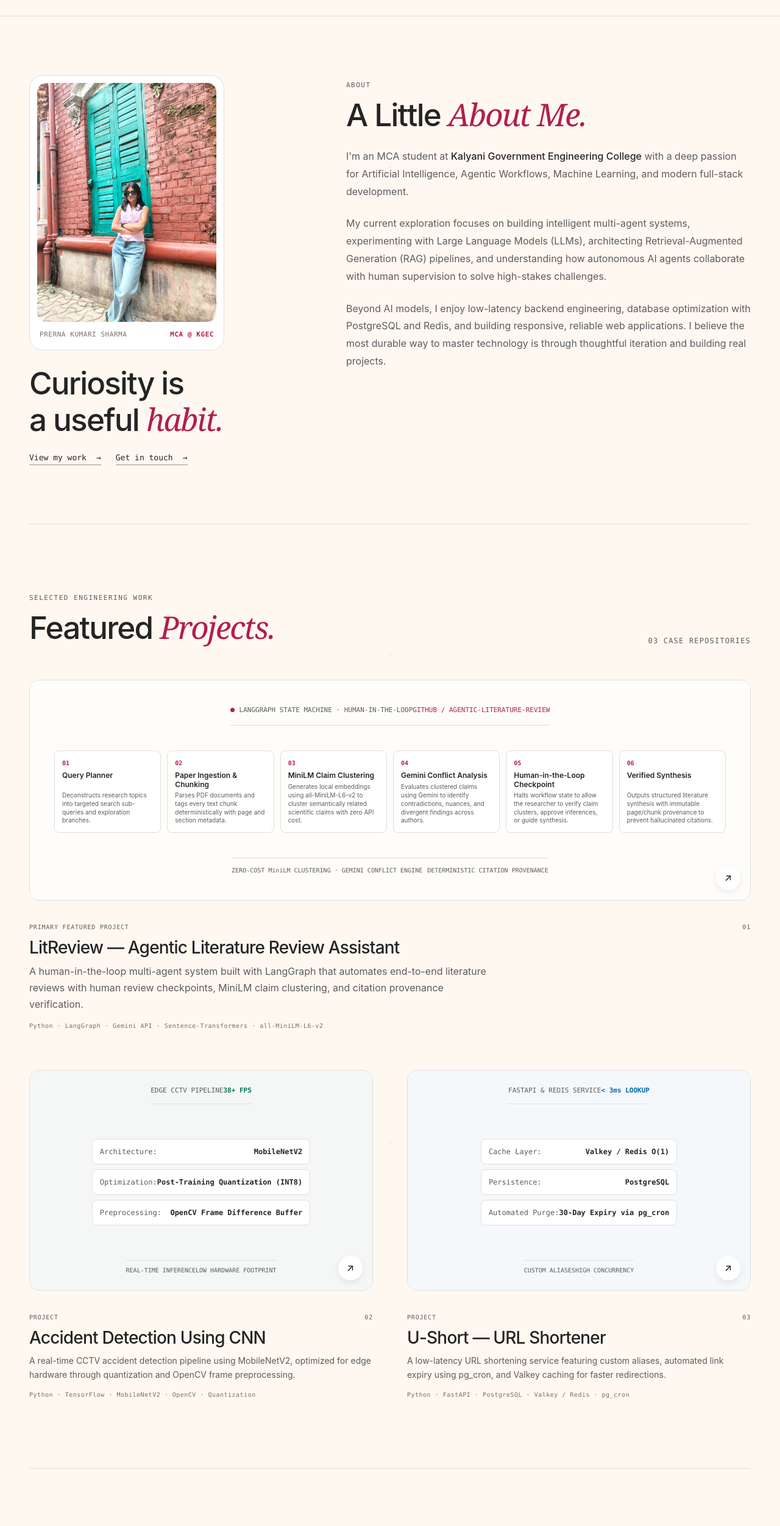
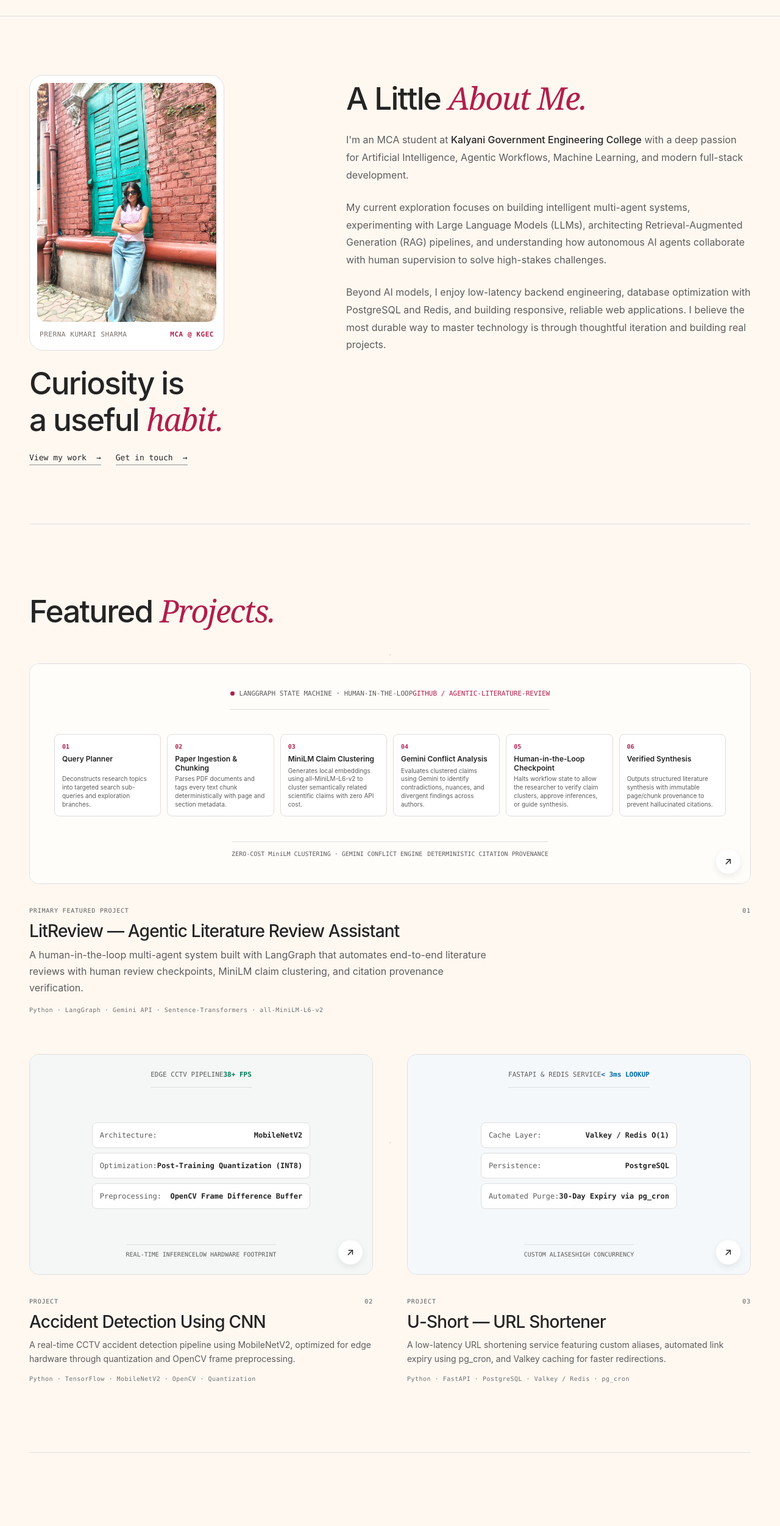
Before and after one commit to prerna12github/Personal-Portfolio, a React (Vite) app: page / in a window 1280 px wide. Shown: the part 926-3429 px from the top of the page at 61% size. Built offline with nearby package versions, Linux system fonts and the light colour scheme.

Commit message:
some fixiiieeee

```diff
--- a/src/components/About.jsx
+++ b/src/components/About.jsx
@@ -120,7 +120,7 @@ export const About = () => {
         {/* Right Column: Heading "A Little About me" & narrative bio paragraphs */}
         <div className="lg:col-span-7 space-y-6 text-[#5c5c5c] leading-[1.8] text-base pt-2">
           <div>
-            <p className="eyebrow mb-2">ABOUT</p>
+            {/* <p className="eyebrow mb-2">ABOUT</p>*/}
             <h2 className="mb-6 leading-[1.15] text-[#242424]">
               A Little <em>About Me.</em>
             </h2>
--- a/src/components/Contact.jsx
+++ b/src/components/Contact.jsx
@@ -36,7 +36,7 @@ export const Contact = () => {
 
         {/* Left: Tanuja's Iconic Large Heading & Socials */}
         <div className="lg:col-span-6 space-y-6">
-          <p className="eyebrow mb-2">LET'S CONNECT</p>
+          {/* <p className="eyebrow mb-2">LET'S CONNECT</p>*/}
           <h2 className="leading-[1.1] tracking-[-2px] text-[#242424]">
             Let's make<br />something <em>matter.</em>
           </h2>
--- a/src/components/Education.jsx
+++ b/src/components/Education.jsx
@@ -8,14 +8,14 @@ export const Education = () => {
       {/* Header */}
       <div className="flex flex-col sm:flex-row sm:items-end justify-between gap-4 mb-14">
         <div>
-          <p className="eyebrow mb-2">ACADEMIC BACKGROUND</p>
+          {/* <p className="eyebrow mb-2">ACADEMIC BACKGROUND</p>*/}
           <h2>
             Education &amp; <em>Honors.</em>
           </h2>
         </div>
-        <p className="text-xs font-mono text-[#5c5c5c] tracking-widest uppercase">
+        {/* <p className="text-xs font-mono text-[#5c5c5c] tracking-widest uppercase">
           CREDENTIALS
-        </p>
+        </p>*/}
       </div>
 
       <div className="grid grid-cols-1 lg:grid-cols-12 gap-12 items-start">
--- a/src/components/Exploring.jsx
+++ b/src/components/Exploring.jsx
@@ -39,7 +39,7 @@ export const Exploring = () => {
       {/* Header */}
       <div className="flex flex-col sm:flex-row sm:items-end justify-between gap-4 mb-14">
         <div>
-          <p className="eyebrow mb-2">CURRENT LEARNING PLAYGROUND</p>
+          {/* <p className="eyebrow mb-2">CURRENT LEARNING PLAYGROUND</p>*/}
           <h2>
             Active <em>Exploration.</em>
           </h2>
--- a/src/components/Projects.jsx
+++ b/src/components/Projects.jsx
@@ -10,14 +10,14 @@ export const Projects = () => {
       {/* Section Heading */}
       <div className="flex flex-col sm:flex-row sm:items-end justify-between gap-4 mb-14">
         <div>
-          <p className="eyebrow mb-2">SELECTED ENGINEERING WORK</p>
+          {/* <p className="eyebrow mb-2">SELECTED ENGINEERING WORK</p>*/}
           <h2>
             Featured <em>Projects.</em>
           </h2>
         </div>
-        <p className="text-xs font-mono text-[#5c5c5c] tracking-widest uppercase">
+        {/* <p className="text-xs font-mono text-[#5c5c5c] tracking-widest uppercase">
           03 CASE REPOSITORIES
-        </p>
+        </p>*/}
       </div>
 
       {/* ========================================================================= */}
--- a/src/components/Skills.jsx
+++ b/src/components/Skills.jsx
@@ -17,14 +17,14 @@ export const Skills = () => {
       {/* Header */}
       <div className="flex flex-col sm:flex-row sm:items-end justify-between gap-4 mb-10">
         <div>
-          <p className="eyebrow mb-2">TECHNICAL TOOLKIT</p>
+          {/* <p className="eyebrow mb-2">TECHNICAL TOOLKIT</p>*/}
           <h2>
             Skills &amp; <em>Technologies.</em>
           </h2>
         </div>
-        <p className="text-xs font-mono text-[#5c5c5c] tracking-widest uppercase">
+        {/* <p className="text-xs font-mono text-[#5c5c5c] tracking-widest uppercase">
           CORE CAPABILITIES
-        </p>
+        </p>*/}
       </div>
 
       {/* Tanuja's Filter Buttons */}
```
